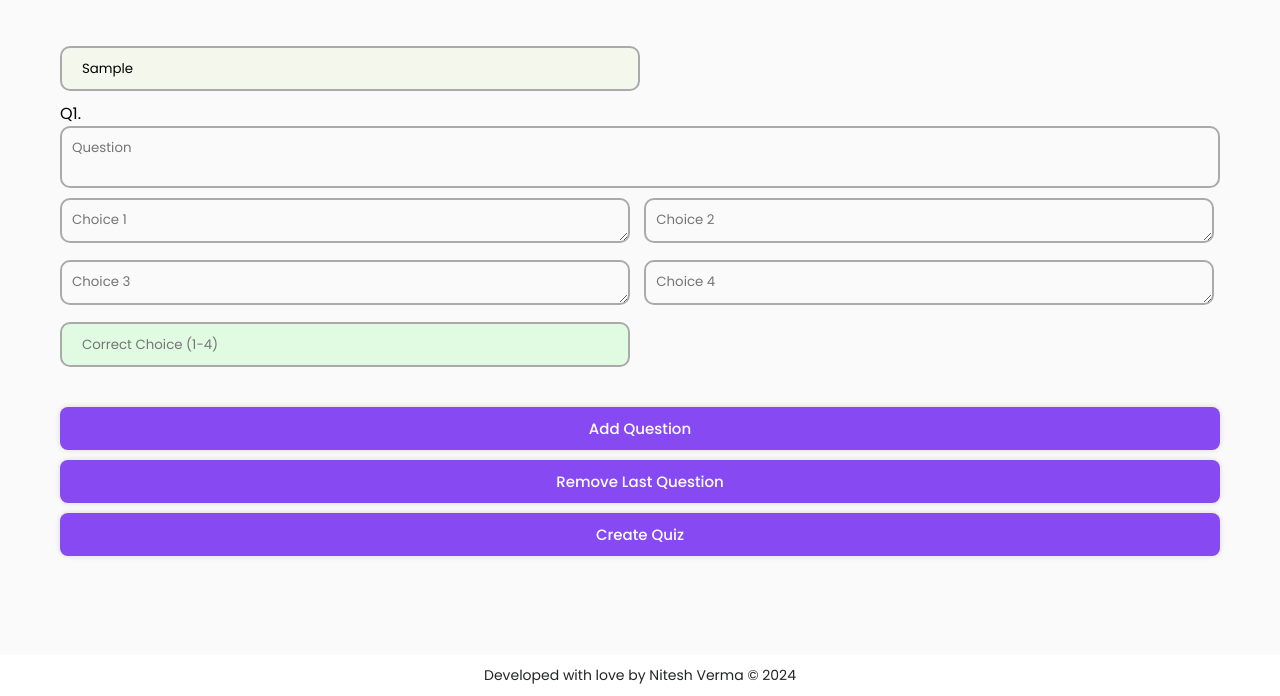
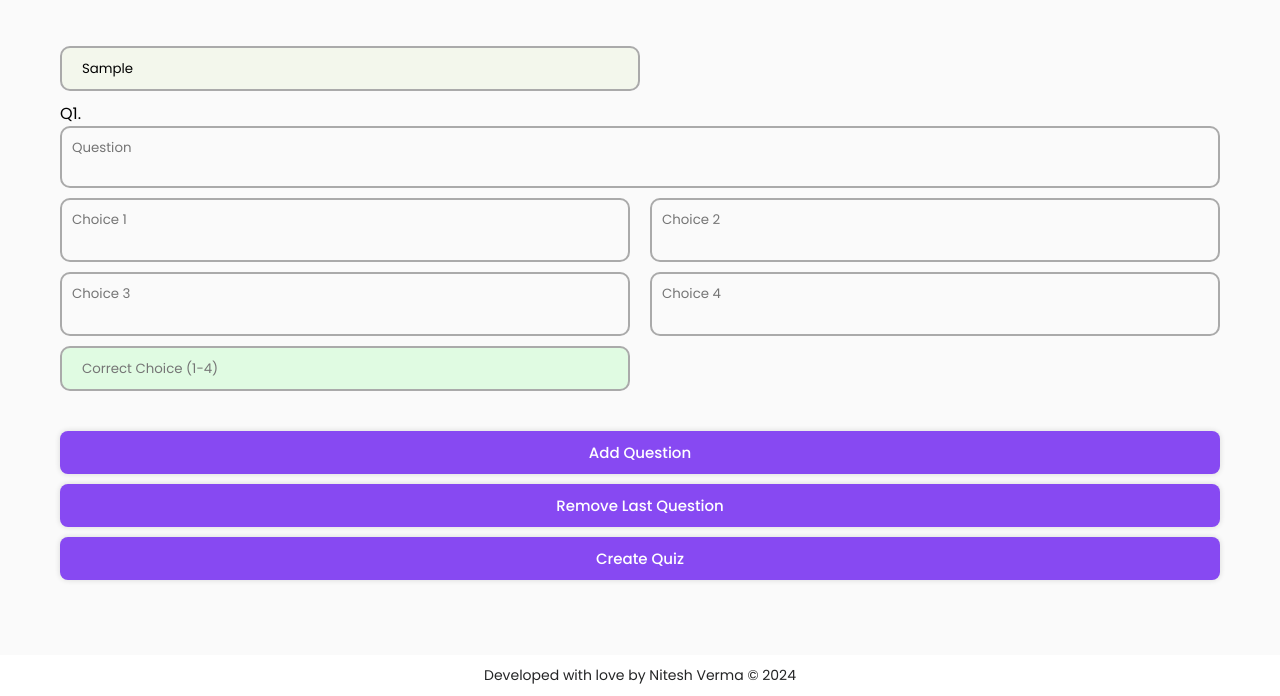
Before and after one commit to NITeshGitH/OnlineQuizMaker, a plain HTML site: page index.html in a window 1280 px wide. Both pictures are taken after typing "Sample" into the empty fields and a click on the button "Add Question". Shown: the part 104-800 px from the top of the page. Drawn offline with Linux system fonts and the light colour scheme; a web font is replaced by a local one.

Commit message:
Update styles.css

```diff
--- a/styles.css
+++ b/styles.css
@@ -76,10 +76,15 @@ html {
     box-sizing: border-box;
 }
 
+.answer-container {
+    display: flex;
+    flex-direction: wrap;
+    gap: 10px;
+}
+
 .quiz-answer {
-    display: inline-block;
-    width: calc(50% - 10px);
-    height: 45px;
+    flex: 1 0 calc(50% - 10px);
+    min-height: 45px;
     background: transparent;
     border: 2px solid #aaa;
     padding: 10px;
@@ -87,6 +92,11 @@ html {
     margin-bottom: 10px;
     margin-right: 10px;
     outline: none;
+    resize: none;
+    overflow: hidden;
+    box-sizing: border-box;
+    white-space: pre-wrap;
+    word-wrap: break-word;
 }
 
 .quiz-answer:nth-child(2n) {
@@ -112,7 +122,6 @@ button {
     background: #8749f2;
     color: #fff;
     box-shadow: 0px 0px 5px 1px rgba(0, 0, 0, 0.1);
-    text-decoration: none;
     font-size: 15px;
     padding: 10px 20px;
     cursor: pointer;
@@ -120,6 +129,7 @@ button {
     font-weight: 500;
     transition: all 0.5s ease;
 }
+
 #quiz-display {
     display: flex;
     justify-content: center;
@@ -178,6 +188,10 @@ button {
     border: 2px solid #aaa;
     font-size: 13px;
     margin-right: 10px;
+    word-wrap: break-word;
+    overflow-wrap: break-word;
+    white-space: normal;
+    overflow-y: hidden;
 }
 
 .option:nth-child(2n){
```
